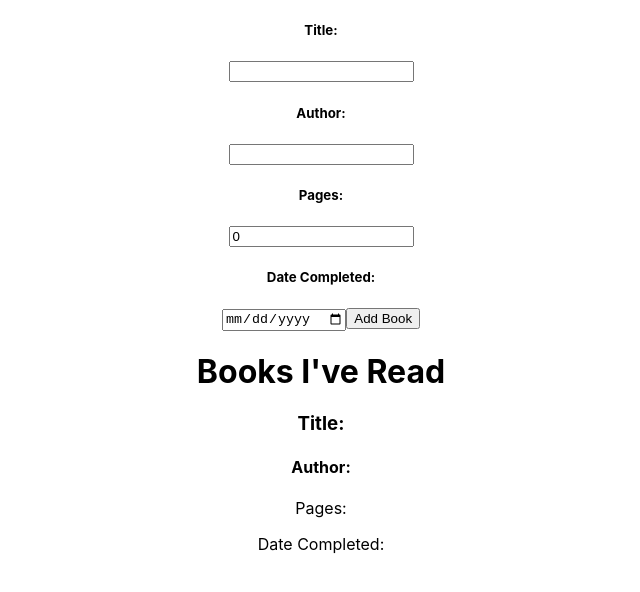
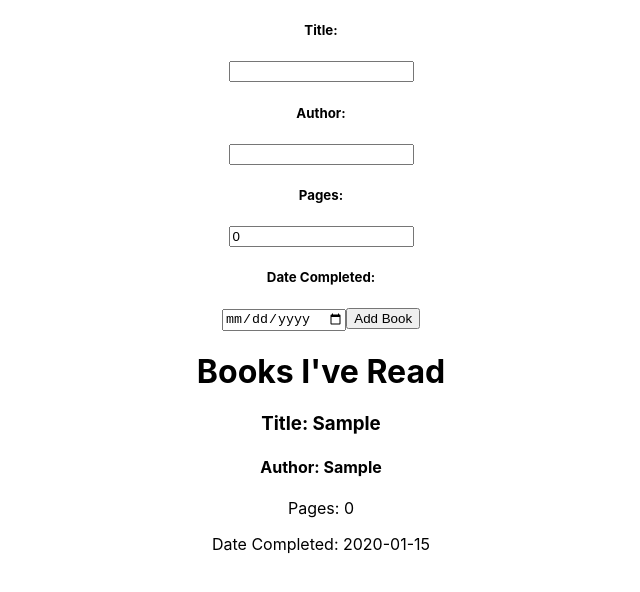
Before and after one commit to KirstenS13/read-tracker-log-viewer, a React (Create React App) app: page / in a window 1280 px wide. Both pictures are taken after typing "Sample", "Sample", "2020-01-15" into the empty fields and a click on the button "Add Book". Shown: the top 592 px of the page, without its empty margins (319-959 px from the left). Built offline with nearby package versions, Linux system fonts and the light colour scheme.

Commit message:
set up props in Book.js and mapped over booklist state

```diff
--- a/src/components/Book.js
+++ b/src/components/Book.js
@@ -1,12 +1,12 @@
 import React from 'react';
 
-const Book = () => {
+const Book = props => {
     return (
         <>
-            <h3>Title: </h3>
-            <h4>Author: </h4>
-            <p>Pages: </p>
-            <p>Date Completed: </p>
+            <h3>Title: {props.title}</h3>
+            <h4>Author: {props.author}</h4>
+            <p>Pages: {props.pages}</p>
+            <p>Date Completed: {props.dateCompleted}</p>
         </>
     )
 }
--- a/src/components/BookForm.js
+++ b/src/components/BookForm.js
@@ -1,6 +1,6 @@
 import React, { useState } from 'react';
 
-const BookForm = (props) => {
+const BookForm = props => {
     const [book, setBook] = useState({
         title: '',
         author: '',
--- a/src/components/BookList.js
+++ b/src/components/BookList.js
@@ -1,11 +1,21 @@
 import React from 'react';
 import Book from './Book';
 
-const BookList = () => {
+const BookList = props => {
     return (
         <>
             <h1>Books I've Read</h1>
-            <Book />
+            {props.bookList.map((book, index) => {
+                return (
+                    <Book
+                        key={index}
+                        title={book.title}
+                        author={book.author}
+                        pages={book.pages}
+                        dateCompleted={book.dateCompleted}
+                    />
+                )
+            })}
         </>
     )
 }
```
